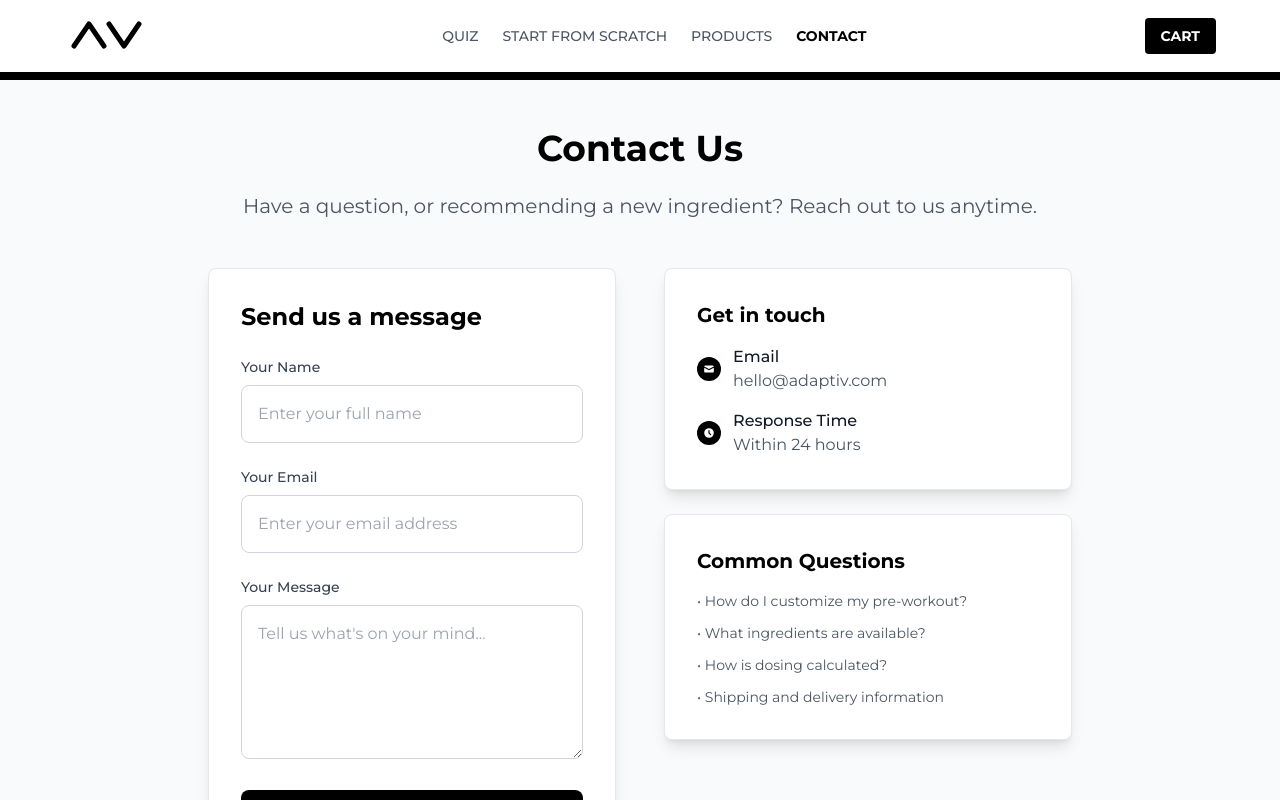
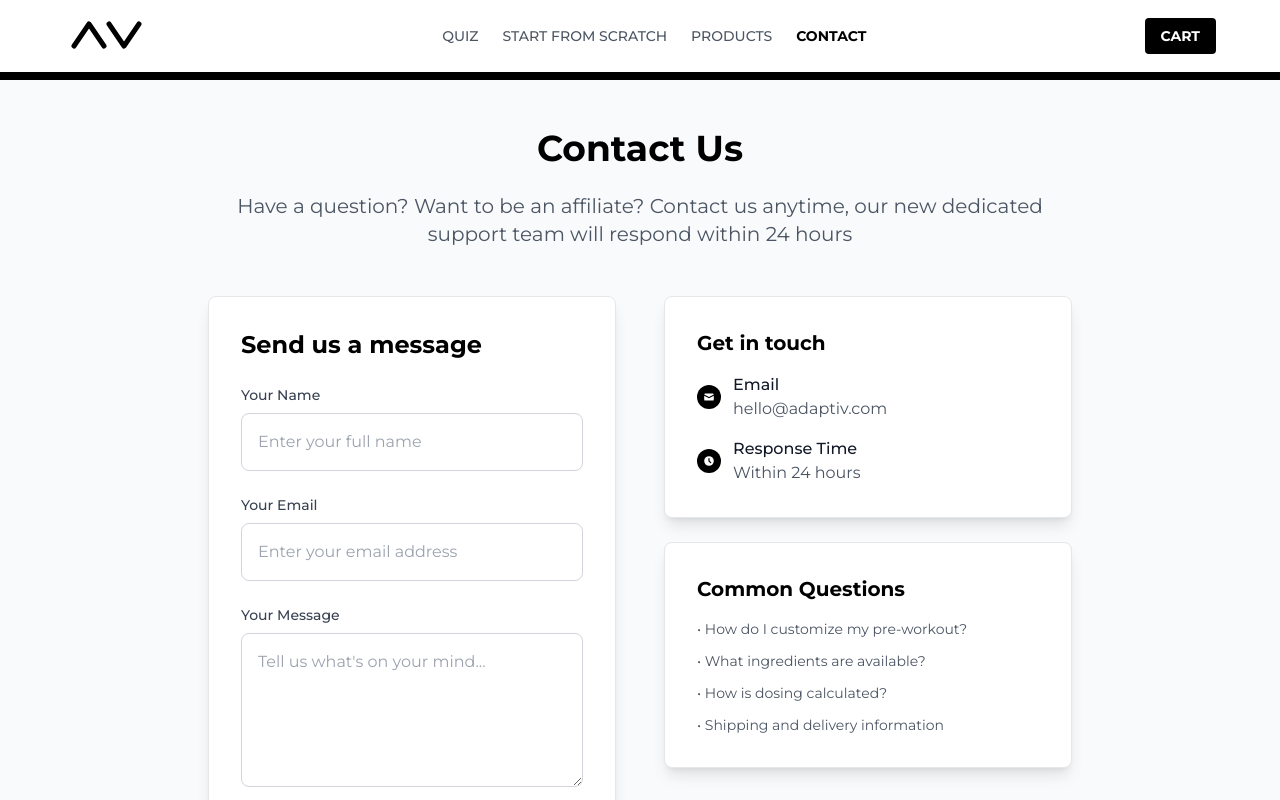
Before and after one commit to HomelessToast/adaptive-app2, a Next.js app: page /contact in a window 1280 px wide. Shown: the top 800 px of the page. Built offline with nearby package versions, Linux system fonts and the light colour scheme.

Commit message:
Update contact page one-liner to mention affiliate program and 24-hour response time

```diff
--- a/app/contact/page.tsx
+++ b/app/contact/page.tsx
@@ -68,7 +68,7 @@ export default function ContactPage() {
         <div className="text-center mb-12">
           <h1 className="text-4xl font-bold mb-6">Contact Us</h1>
           <p className="text-xl text-gray-600">
-            Have a question, or recommending a new ingredient? Reach out to us anytime.
+            Have a question? Want to be an affiliate? Contact us anytime, our new dedicated support team will respond within 24 hours
           </p>
         </div>
 
```
